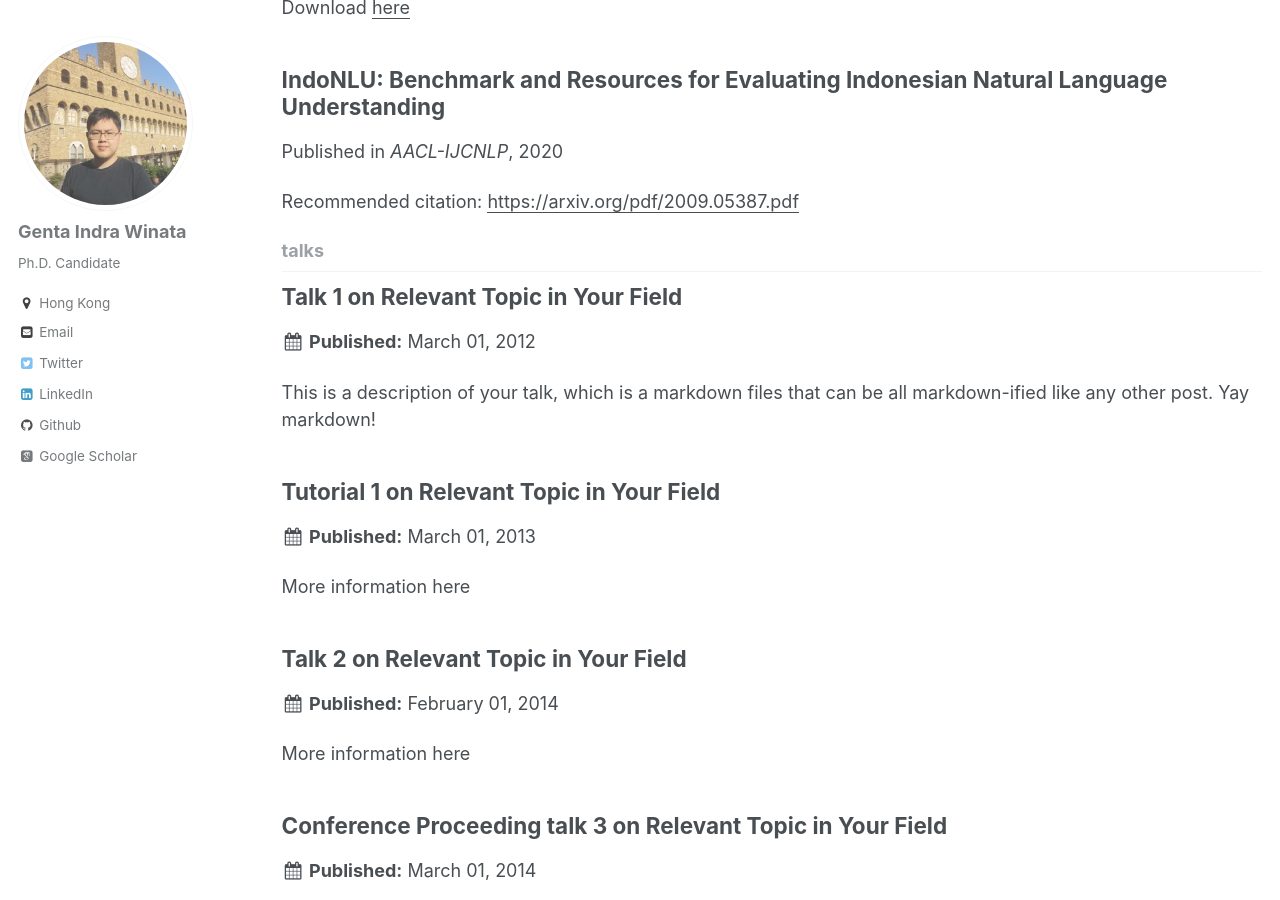
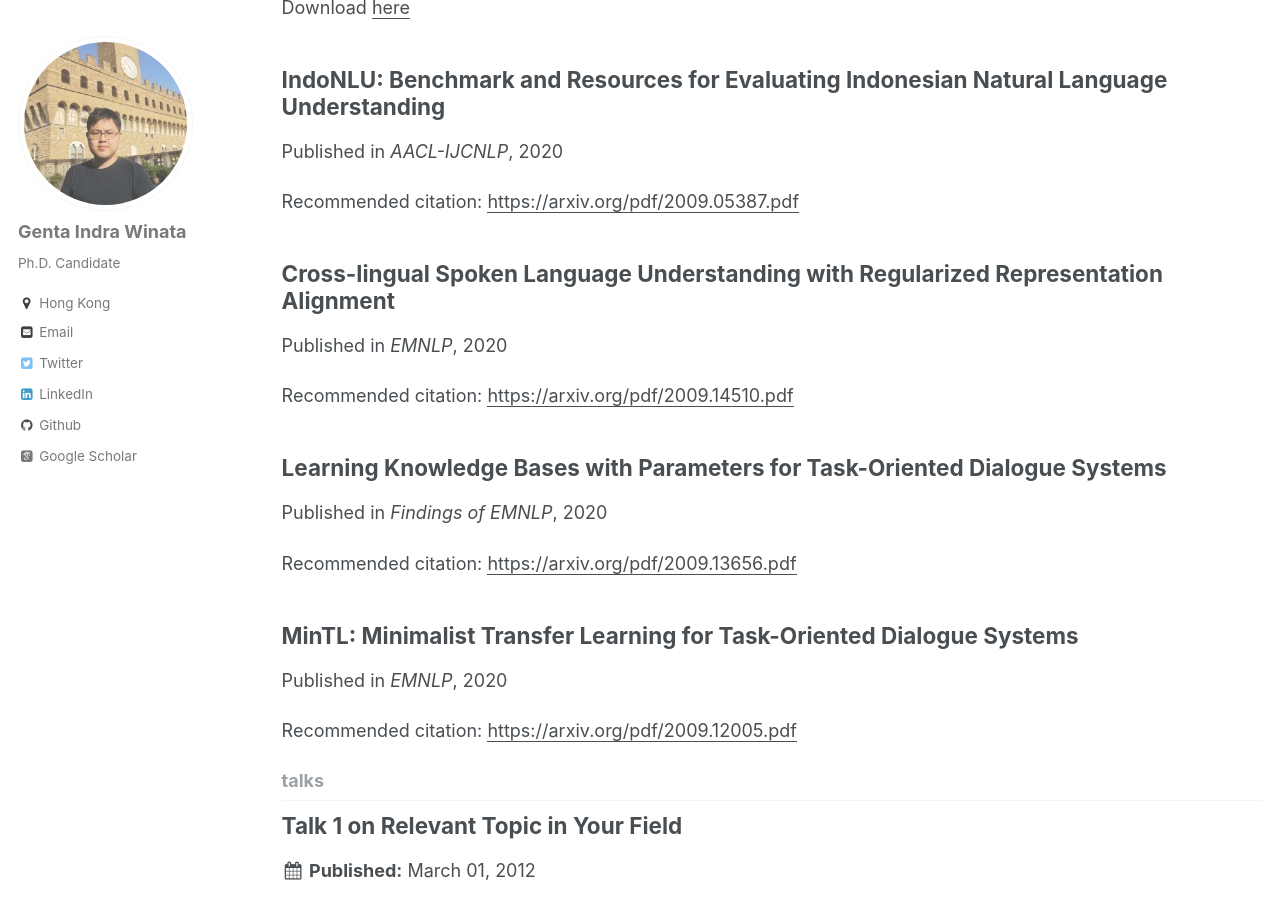
Before and after one commit to gentaiscool/gentaiscool.github.io, a Jekyll site: the page built from _pages/collection-archive.html, in a window 1280 px wide and 900 px high, scrolled down 6512 px. Built offline with Jekyll 4.4.1, drawn with Linux system fonts in a browser that asks for light colours; some web fonts are replaced.

Commit message:
update publication

```diff
--- a/_layouts/about.html
+++ b/_layouts/about.html
@@ -79,6 +79,7 @@ layout: default
       <h1 class="page__title" itemprop="headline">Highlights</h1>
       <ul style="line-height:100%; font-size:16px">
         <!-- <li>Program Committee of <a href="https://cod1r.github.io/Code-Switching/" style="color:#000000">4th Code-Switching Workshop, LREC 2020</a></li> -->
+        <li>Two papers has been accepted by EMNLP and a paper has been accepted by Findings of EMNLP</li>
         <li><a href="https://arxiv.org/pdf/2009.05387.pdf" style="color:#000000">IndoNLU</a>, the first-ever Indonesian Benchmark has been accepted at AACL-IJCNLP, 2020</li>
         <li><a href="https://arxiv.org/pdf/2003.01901.pdf" style="color:#000000">Cross-Accented ASR</a> paper has been accepted at Interspeech, 2020</li>
         <li>I have accepted an internship offer from Salesforce Research for summer 2020!</li>
--- /dev/null
+++ b/_publications/2020-11-16-paper-cross-lingual.md
@@ -0,0 +1,13 @@
+---
+title: "Cross-lingual Spoken Language Understanding with Regularized Representation Alignment"
+collection: publications
+status: published
+permalink: /publication/2020-11-16-paper-cross-lingual
+excerpt: ''
+date: 2020-11-16
+venue: 'EMNLP'
+paperurl: 'https://arxiv.org/pdf/2009.14510.pdf'
+authors: 'Zihan Liu, Genta Indra Winata, Peng Xu, Zhaojiang Lin, Pascale Fung'
+citation: ''
+paper: 'https://arxiv.org/pdf/2009.14510.pdf'
+---
--- /dev/null
+++ b/_publications/2020-11-16-paper-learning.md
@@ -0,0 +1,13 @@
+---
+title: "Learning Knowledge Bases with Parameters for Task-Oriented Dialogue Systems"
+collection: publications
+status: published
+permalink: /publication/2020-11-16-paper-learning
+excerpt: ''
+date: 2020-11-16
+venue: 'Findings of EMNLP'
+paperurl: 'https://arxiv.org/pdf/2009.13656.pdf'
+authors: 'Andrea Madotto, Samuel Cahyawijaya, Genta Indra Winata, Yan Xu, Zihan Liu, Zhaojiang Lin, Pascale Fung'
+citation: ''
+paper: 'https://arxiv.org/pdf/2009.13656.pdf'
+---
--- /dev/null
+++ b/_publications/2020-11-16-paper-mintl.md
@@ -0,0 +1,13 @@
+---
+title: "MinTL: Minimalist Transfer Learning for Task-Oriented Dialogue Systems"
+collection: publications
+status: published
+permalink: /publication/2020-11-16-paper-mintl
+excerpt: ''
+date: 2020-11-16
+venue: 'EMNLP'
+paperurl: 'https://arxiv.org/pdf/2009.12005.pdf'
+authors: 'Zhaojiang Lin, Andrea Madotto, Genta Indra Winata, Pascale Fung'
+citation: ''
+paper: 'https://arxiv.org/pdf/2009.12005.pdf'
+---
```
Also changed, not shown: 1 other file.
